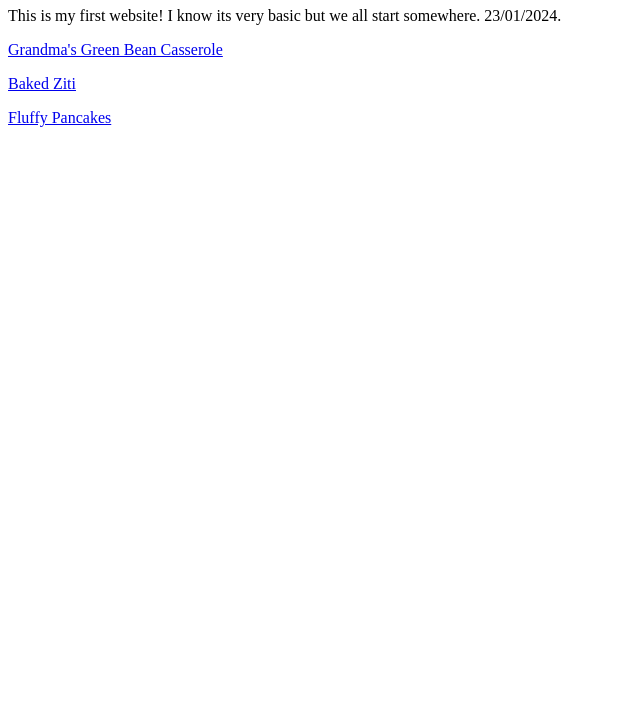
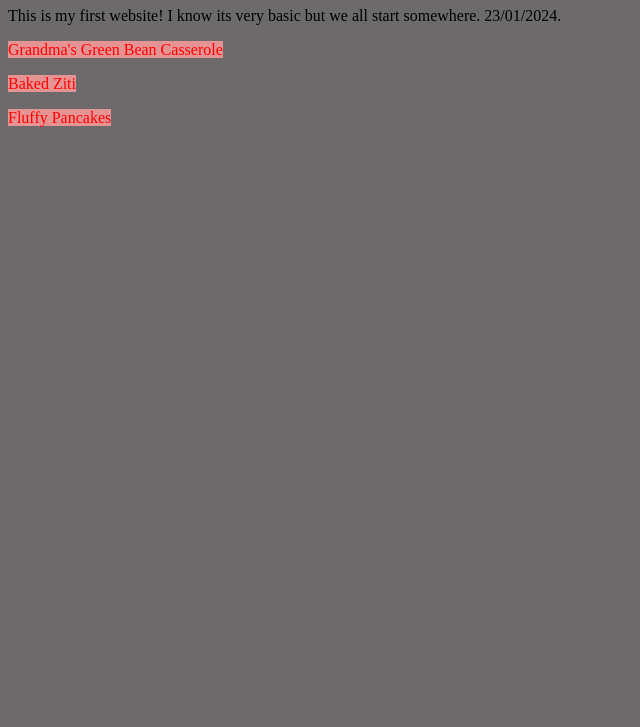
Before and after one commit to lucamadella10/odin_recipies, a plain HTML site: page index.html in a window 1280 px wide. Shown: the part 73-800 px from the top of the page, without its empty margins (0-640 px from the left). Drawn offline with Linux system fonts and the light colour scheme.

Commit message:
feat: Experimented with styles
I tried a couple of different things but was mostly links and cursor stuff. Still dont completley understand everything to do with IDs and classes but will continue to work on it.

```diff
--- a/index.html
+++ b/index.html
@@ -4,12 +4,13 @@
     <meta charset="UTF-8">
     <meta name="viewport" content="width=device-width, initial-scale=1.0">
     <title>Luca's Recipes</title>
+    <link rel="stylesheet" href="style.css">
 </head>
 <body>
     <h1>Odin Recipes</h1>
     <p>This is my first website! I know its very basic but we all start somewhere. 23/01/2024.</p>
-    <p><a href="recipes/ggbc.html" target="_blank">Grandma's Green Bean Casserole</a></p>
-    <p><a href="recipes/bz.html" target="_blank">Baked Ziti</a></p>
-    <p><a href="recipes/fp.html" target="_blank">Fluffy Pancakes</a></p>
+    <p class="link"><a href="recipes/ggbc.html" target="_blank">Grandma's Green Bean Casserole</a></p>
+    <p class="link"><a href="recipes/bz.html" target="_blank">Baked Ziti</a></p>
+    <p class="link"><a href="recipes/fp.html" target="_blank">Fluffy Pancakes</a></p>
 </body>
 </html>
--- /dev/null
+++ b/style.css
@@ -0,0 +1,26 @@
+body {
+    background-color: rgb(108, 106, 106);
+}
+
+p a:link {
+    text-decoration: none;
+    background-color: rgb(230, 147, 147);
+    color: rgb(255, 0, 0);
+    cursor: help;
+}
+p a:visited {
+    background-color: #f44336;
+    color: white;
+    padding: 14px 25px;
+    text-align: center;
+    text-decoration: none;
+    display: inline-block;
+}
+p a:hover {
+    text-decoration: underline;
+    background-color: blue;
+}
+p a:active {
+    text-decoration: underline;
+    background-color: green;
+}
```
